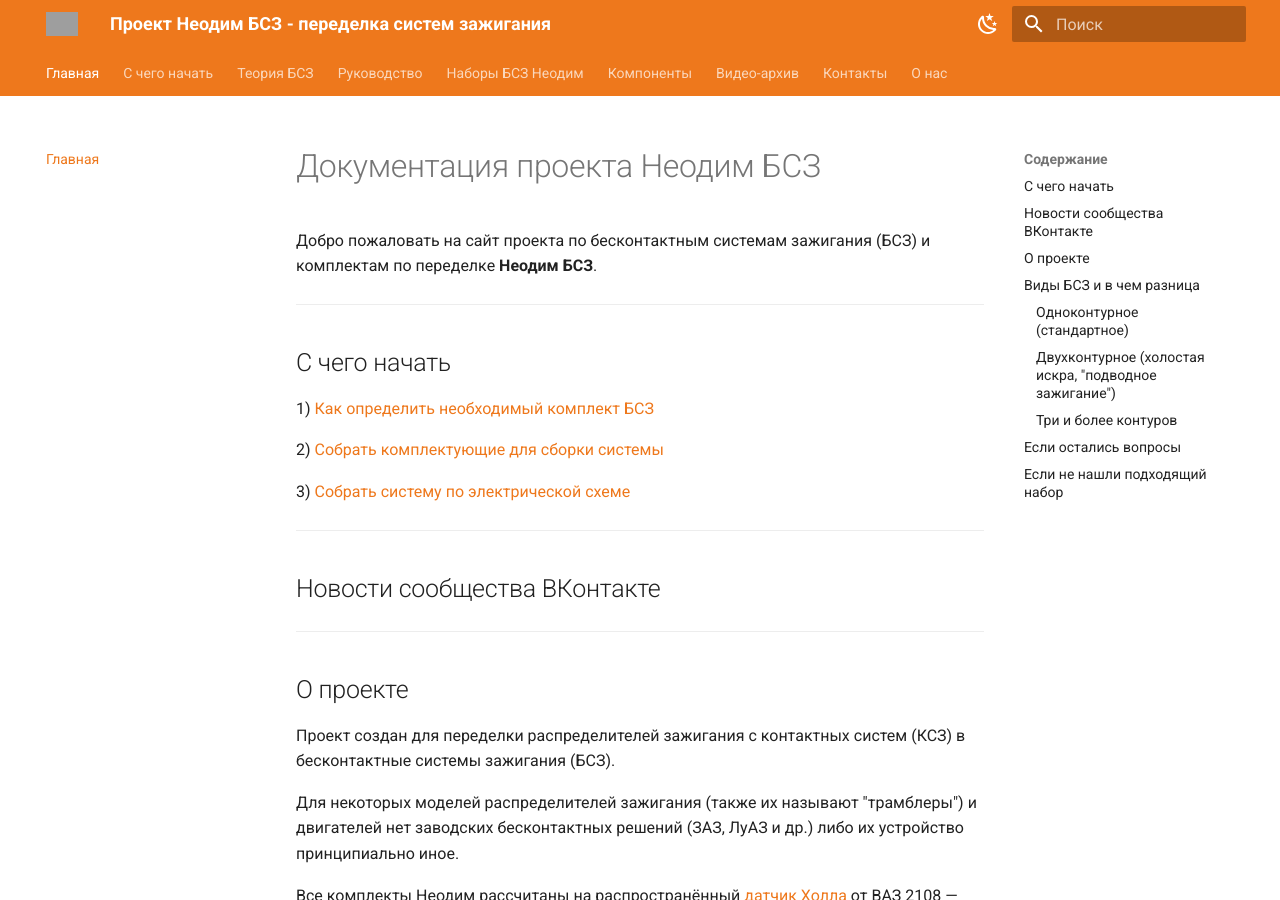
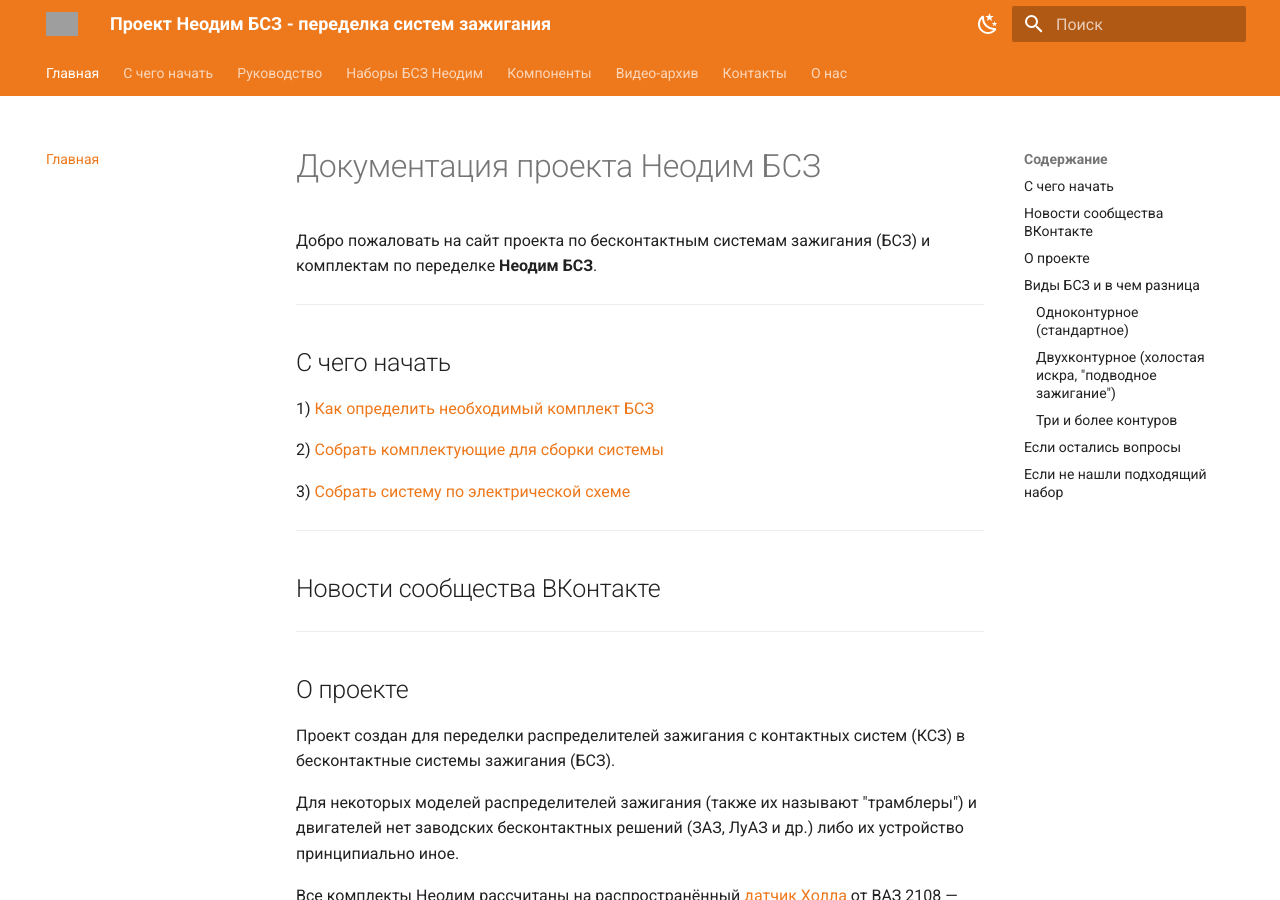
Before and after one commit to inscrut/neodim-bsz, an MkDocs documentation site: the page built from docs/index.md, in a window 1280 px wide and 900 px high. Built offline with MkDocs 1.6.1 and Material for MkDocs 9.7.7, drawn with Linux system fonts in a browser that asks for light colours; grey boxes are pictures that could not be loaded.

Commit message:
update kit img; update nav

```diff
--- a/mkdocs.yml
+++ b/mkdocs.yml
@@ -176,13 +176,14 @@
 # Навигация
 nav:
   - Главная: index.md
-  - С чего начать: guide/index.md
-  - Теория БСЗ:
-      - theory/index.md
-      - Одноконтурное БСЗ: theory/single-circuit.md
-      - Двухконтурное БСЗ: theory/dual-circuit.md
-      - Трёхконтурное БСЗ: theory/three-circuit.md
-      - Четырёхконтурное БСЗ: theory/four-circuit.md
+  - С чего начать:
+      - guide/index.md
+      - Теория БСЗ:
+          - theory/index.md
+          - Одноконтурное БСЗ: theory/single-circuit.md
+          - Двухконтурное БСЗ: theory/dual-circuit.md
+          - Трёхконтурное БСЗ: theory/three-circuit.md
+          - Четырёхконтурное БСЗ: theory/four-circuit.md
   - Руководство:
       - Сборка системы по схеме: guide/build-circuit.md
       - Подключение тахометра (два контура): guide/tachometer-connection.md
```
Also changed, not shown: docs/assets/wiki/distributors/17-3706/kit-173706.webp, docs/assets/wiki/distributors/r-114/r-114-kit.webp.
